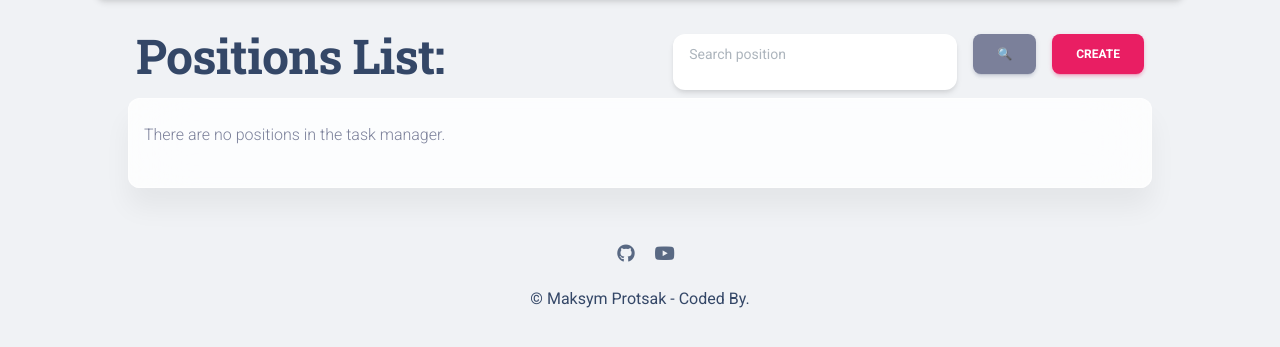
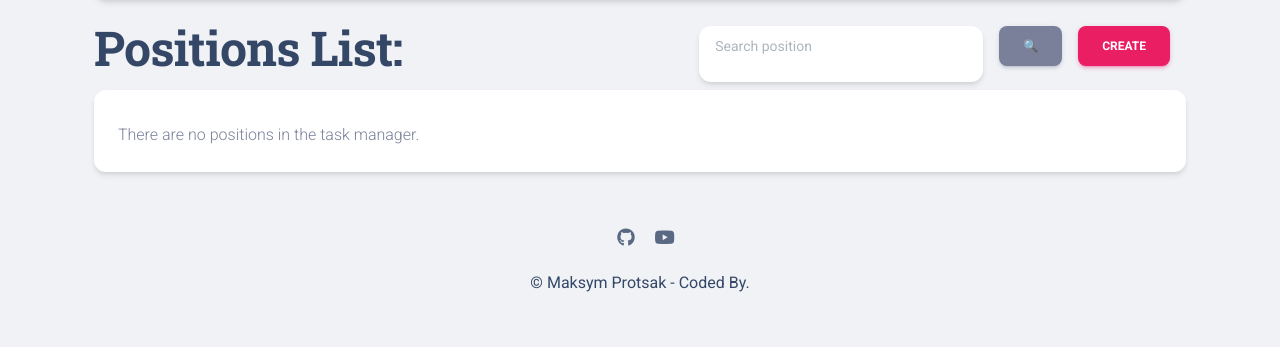
Before and after one commit to MaksymProtsak/it-company-task-manager, a Django app: page /positions/ in a window 1280 px wide. Shown: the part 78-425 px from the top of the page. Run offline with Django 5.2, Linux system fonts and the light colour scheme; the visitor is signed in with stand-in values (Sample User, id 1); data that the repository does not hold is empty; some libraries are stand-ins or nearby versions.

Commit message:
Chanded page structure like register page.

```diff
--- a/templates/task_manager/position_list.html
+++ b/templates/task_manager/position_list.html
@@ -7,8 +7,10 @@
   {% include 'includes/navigation.html' %}
 
 
-<div class="mx-3 mx-md-8 mt-7">
-  <table class="table">
+  <div class="container my-7">
+    <div class="row">
+      <div class="col-lg-12 col-12 mx-auto">
+        <table class="table m-n2">
           <tr>
             <td>
               <h1>
@@ -19,8 +21,7 @@
               <form method="get" action="" class="card bg-white text-black shadow px-3 my-2">
                 {{ search_form|crispy }}
             </td>
-      <td class="text-lg-end w-0"
-      "">
+            <td class="text-lg-end w-0">
               <input type="submit" value="🔍" class="btn btn-secondary ml-1 my-2">
             </td>
             </form>
@@ -31,10 +32,8 @@
             </td>
           </tr>
         </table>
-</div>
-
-<div class="card card-body blur shadow-blur mx-3 mx-md-8 mt-n4">
-
+        <div class="card z-index-0 fadeIn3 fadeInBottom">
+          <div class="card-body pb-0">
             <section class="pt-2 pb-2" id="count-stats">
               {% if position_list %}
                 <table class="table">
@@ -67,15 +66,17 @@
                     </tr>
                   {% endfor %}
                 </table>
-
               {% else %}
                 <p>There are no positions in the task manager.</p>
               {% endif %}
             </section>
           </div>
-
-<div class="d-flex justify-content-center py-3">
+        </div>
+      </div>
+    </div>
+  </div>
+  <div class="d-flex justify-content-center py-3 mt-n7">
     {% include "includes/pagination.html" %}
   </div>
+
 {% endblock %}
-{% include "includes/scripts.html" %}
```
Lines whose indentation alone changed are shown as unchanged.
